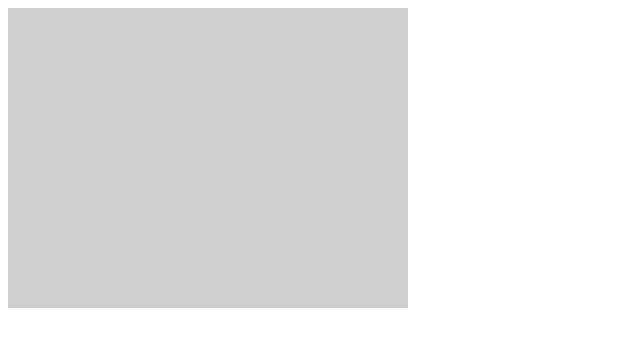
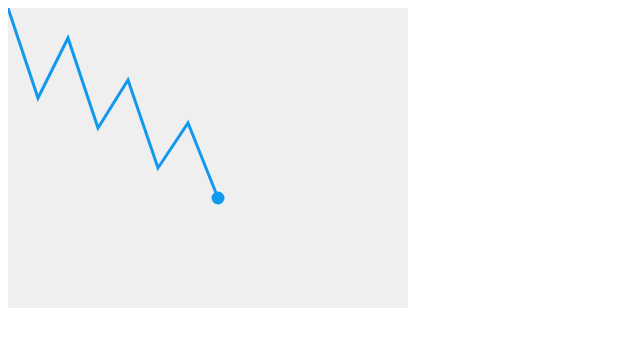
Before and after one commit to Nic-Wolf/js-101, a plain HTML site: page Canvas/index.html in a window 1280 px wide. Shown: the whole page, without its empty margins (0-640 px from the left). Drawn offline with Linux system fonts and the light colour scheme.

Commit message:
Line chart

```diff
--- a/Canvas/index.html
+++ b/Canvas/index.html
@@ -4,9 +4,38 @@
     <meta charset="UTF-8">
     <title>Canvas Work</title>
     <style>
-        #content { background-color: #cfcfcf;}
+        #content { background-color: #efefef;}
     </style>
+    <script>
+        window.onload = () => {
 
+            const canvas = document.getElementById('content');
+            const brush = canvas.getContext('2d');
+
+            // Style the renderer
+            brush.lineWidth = 3;
+            brush.strokeStyle = '#1299ee';
+
+            brush.beginPath(); // starts a new "path". important for memory use.
+                brush.moveTo(0, 0); // set the renderer to an x/y coordinate. (y is inverse)
+                brush.lineTo(30, 90);
+                brush.lineTo(60, 30);
+                brush.lineTo(90, 120);
+                brush.lineTo(120, 72);
+                brush.lineTo(150, 160);
+                brush.lineTo(180, 115);
+                brush.lineTo(210, 190);
+            brush.stroke();
+
+            brush.beginPath();
+                brush.arc(210, 190, 5, Math.PI*2, false);
+                brush.fillStyle = '#1299ee';
+                brush.fill();
+            brush.stroke();
+
+        };
+
+    </script>
 </head>
 <body>
     <div id="page_content">
```
